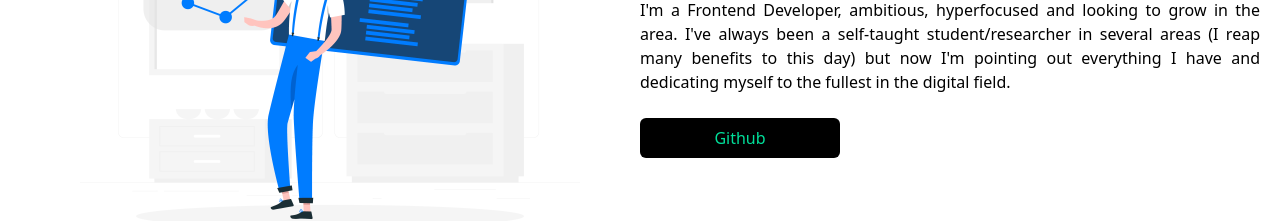
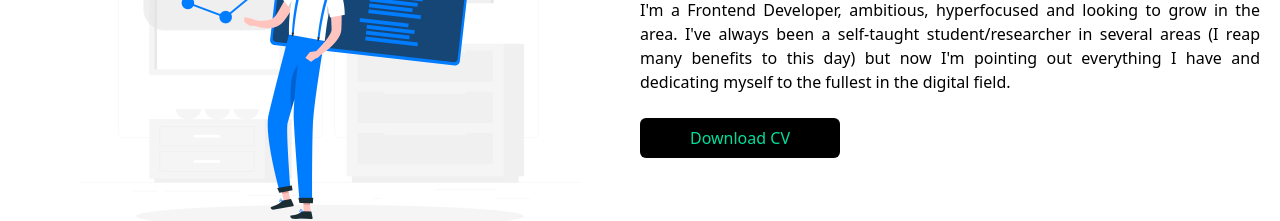
Before and after one commit to mauriciocosta404/portifolio, a React (Create React App) app: page / in a window 1280 px wide. Shown: the part 1080-1301 px from the top of the page. Built offline with nearby package versions, Linux system fonts and the light colour scheme.

Commit message:
feat: adicionar download de cv

```diff
--- a/src/components/analytics.tsx
+++ b/src/components/analytics.tsx
@@ -6,6 +6,11 @@ interface NavProps {
 }
 
 const Analytics = ({ nav, setNav }: NavProps)=>{
+
+    const handleDownloadFile=() => {
+
+    }
+
  return(
      <div onClick={() => { setNav(false) }} id='about' className=" w-full bg-white py-16 px-4">
             <div className="max-w-[1240px] mx-auto grid md:grid-cols-2">
@@ -14,7 +19,7 @@ const Analytics = ({ nav, setNav }: NavProps)=>{
                     <p className='text-[#00df9a]'>MAURICIO ANTÓNIO DA COSTA</p>
                     <h1 className='md:text-4xl sm:text-3xl text-2xl font-bold py-2'>About my job as front-end</h1>
                     <p className='text-justify'>I'm a Frontend Developer, ambitious, hyperfocused and looking to grow in the area. I've always been a self-taught student/researcher in several areas (I reap many benefits to this day) but now I'm pointing out everything I have and dedicating myself to the fullest in the digital field.</p>
-                    <button className='bg-black text-[#00df9a] w-[200px] rounded-md mx-auto  md:mx-0 font-medium my-6 p-2'><a href="https://github.com/menezescosta">Github</a></button>
+                    <button onClick={handleDownloadFile} className='bg-black text-[#00df9a] w-[200px] rounded-md mx-auto  md:mx-0 font-medium my-6 p-2'><a href='../../public/MauricioCV.pdf' download>Download CV </a></button>
                 </div>
             </div>
         </div>
```
Also changed, not shown: 2 other files (tests, documents, lock files or other folders).
